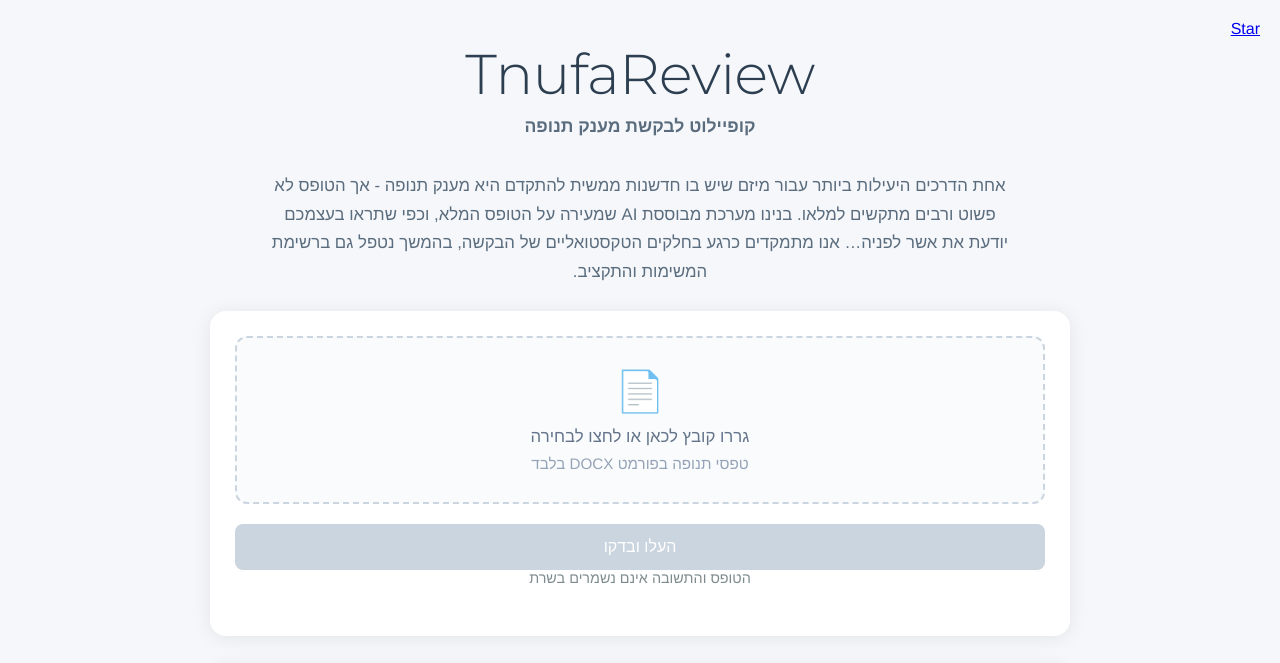
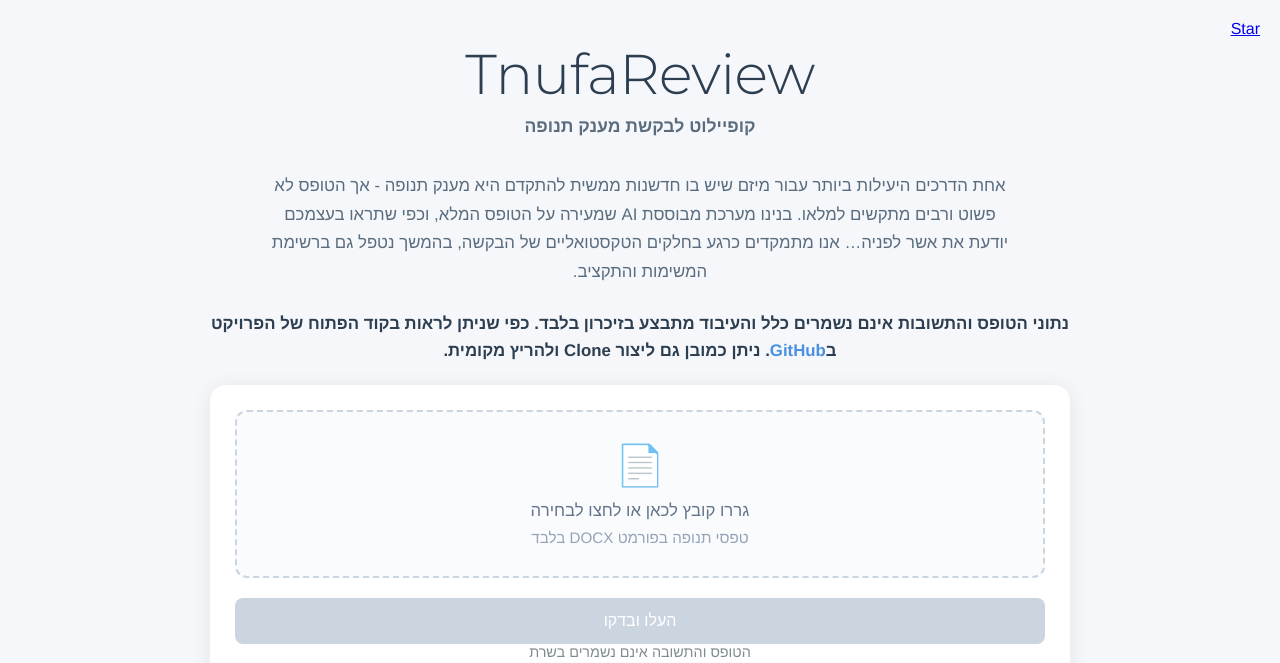
Before and after one commit to eliswedtlv/TnufaReview, a plain HTML site: page index.html in a window 1280 px wide. Shown: the top 663 px of the page. Drawn offline with Linux system fonts and the light colour scheme.

Commit message:
Update index.html

```diff
--- a/index.html
+++ b/index.html
@@ -607,6 +607,11 @@
       </p>
     </div>
 
+    <!-- Privacy Statement -->
+    <p style="text-align: center; font-weight: 600; color: #2c3e50; margin-bottom: 20px; font-size: 1.05em; line-height: 1.6;">
+      נתוני הטופס והתשובות אינם נשמרים כלל והעיבוד מתבצע בזיכרון בלבד. כפי שניתן לראות בקוד הפתוח של הפרויקט ב<a href="https://github.com/eliswedtlv/TnufaReview" target="_blank" style="color: #4a90e2; text-decoration: none; font-weight: 600;">GitHub</a>. ניתן כמובן גם ליצור Clone ולהריץ מקומית.
+    </p>
+
     <!-- Upload Section -->
     <div class="upload-section" id="uploadSection">
       <div class="upload-area" id="uploadArea" onclick="document.getElementById('fileInput').click()">
```
